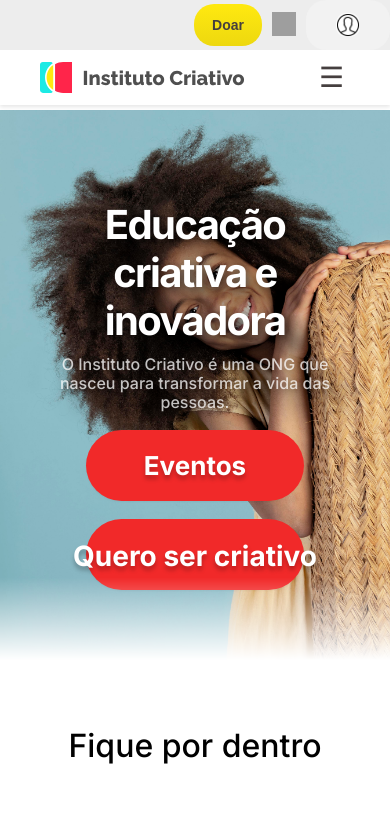
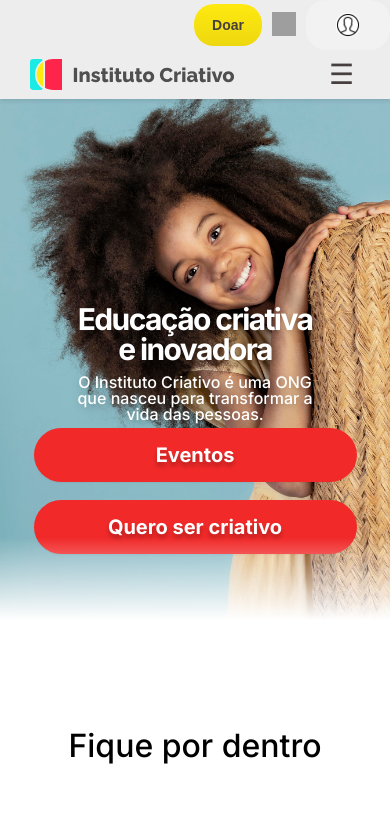
Before and after one commit to ErianeAds/INSTITUTO-CRIATIVO-REACT, a React (Vite) app: page / in a window 390 px wide. Shown: the top 840 px of the page. Built offline with nearby package versions, Linux system fonts and the light colour scheme; grey boxes are pictures that could not be loaded.

Commit message:
Segmentos

```diff
--- a/src/components/Header/Header.css
+++ b/src/components/Header/Header.css
@@ -3,7 +3,7 @@
 /* Base header */
 .header {
   background-color: #ededed;
-  box-shadow: 0 2px 4px rgba(0,0,0,0.1);
+  box-shadow: 0 2px 4px rgba(0, 0, 0, 0.1);
   position: fixed;
   top: 0;
   width: 100%;
@@ -50,7 +50,7 @@
   grid-column: 5 / 8;
 }
 
-.actions .whatsapp img {
+.whatsapp img {
   width: 24px;
   height: 24px;
 }
@@ -75,14 +75,14 @@
 }
 
 .donate-button {
-  background: linear-gradient(180deg, #ffe910 0%, #edd80f 100%);
+  background: red;
+  color: #fff;
+  font-size: 1rem;
+  font-weight: bold;
   border: none;
-  padding: 7px 12px;
-  border-radius: 20px;
-  font-weight: 700;
+  border-radius: 5px;
+  padding: 7px 10px;
   cursor: pointer;
-  color: #453f3f;
-  font-size: 1rem;
 }
 
 /* Menu bar */
@@ -90,8 +90,7 @@
   display: flex;
   justify-content: space-between;
   align-items: center;
-  padding: 10px 40px;
-  background-color: #ffffff;
+  padding: 7px 30px;
 }
 
 
@@ -117,9 +116,10 @@
 }
 
 .nav-items a:hover {
-  color: #19c2bd; /* Azul */
-  font-weight: 800; /* Negrito */
-  text-shadow: 0 0 6px #BBFBF9; /* Sombra azul suave */
+  color: #19c2bd;
+  /* Azul */
+  text-shadow: 0 0 6px #BBFBF9;
+  /* Sombra azul suave */
 }
 
 .nav-items a {
@@ -129,6 +129,9 @@
   text-decoration: none;
   text-align: right;
   transition: color 0.3s, font-weight 0.3s, text-shadow 0.3s;
+
+  display: flex;
+  align-items: center;
 }
 
 /* Mostrar menu quando aberto */
@@ -137,7 +140,7 @@
 }
 
 /* Layout desktop */
-@media (min-width: 768px) {
+@media (min-width: 800px) {
   .hamburger {
     display: none;
   }
@@ -145,8 +148,8 @@
   .nav-items {
     display: flex !important;
     flex-direction: row;
-    justify-content: center;
-    gap: 30px;
+    justify-content: right;
+    gap: 20px;
     padding: 0;
   }
 
@@ -190,6 +193,7 @@
     font-size: 18px;
     padding: 5px 0;
   }
+
   .login-button {
     background: #f2f2f2;
     border: none;
--- a/src/pages/Homepage/style.css
+++ b/src/pages/Homepage/style.css
@@ -3,6 +3,7 @@
   margin-top: 50px;
   text-align: center;
 }
+
 .carrossel-container {
   position: relative;
   overflow: hidden;
@@ -21,6 +22,7 @@
   scroll-snap-type: x mandatory;
   align-items: center;
 }
+
 .seta {
   position: absolute;
   top: 50%;
@@ -30,7 +32,7 @@
   font-size: 32px;
   cursor: pointer;
   padding: 8px 16px;
-  box-shadow: 0 2px 6px rgba(0,0,0,0.2);
+  box-shadow: 0 2px 6px rgba(0, 0, 0, 0.2);
   border-radius: 8px;
   z-index: 1;
 }
@@ -52,12 +54,13 @@
 
 
 }
+
 .Seao .hero-image {
 
   height: 550px;
   overflow: hidden;
   position: relative;
-  top: 90px;
+  top: 50px;
   width: 100%;
 
   margin: 0 auto;
@@ -80,18 +83,21 @@
 }
 
 .Seao .page-title {
-  align-items:center;
-  align-self:center;
+  align-items: center;
+  align-self: center;
   display: flex;
   flex: 0 0 auto;
   flex-direction: column;
   gap: 24px;
   position: relative;
   width: 80%;
-  color: white; /* ou qualquer cor que desejar */
-  font-size: 3rem; /* ajuste conforme necessário */
-  text-shadow: 16px 16px 24px rgba(0, 0, 0, 0.7); /* sombra preta */
-  filter: drop-shadow(2px 2px 5px rgba(0, 0, 0, 0.7));
+  color: white;
+  /* ou qualquer cor que desejar */
+  font-size: 3rem;
+  /* ajuste conforme necessário */
+  text-shadow: 16px 16px 24px rgba(0, 0, 0, 0.3);
+  /* sombra preta */
+  filter: drop-shadow(2px 2px 5px rgba(0, 0, 0, 0.3));
   margin: 10%;
 }
 
@@ -105,14 +111,12 @@
   line-height: normal;
   margin-top: -19.00px;
   position: relative;
-  text-align: center;
   line-height: 1.2;
-  text-shadow: #949494;
 }
 
-.Seao .p {
+.Seao p {
   align-self: stretch;
-  color: #ffffffbf;
+  color: #ffffff;
   font-family: "Inter", Helvetica;
   font-size: 26px;
   letter-spacing: 0;
@@ -131,6 +135,7 @@
   width: 80%;
   gap: 20px;
   margin-top: 40px;
+  /*margin-top: 130px;*/
 }
 
 .Seao .button-2 {
@@ -142,9 +147,11 @@
   box-sizing: border-box;
   display: inline-flex;
   gap: 8px;
-  height: 71px;
+  /*height: 71px;*/
   justify-content: center;
-  padding: 20px 32px;
+  /*padding: 20px 32px;*/
+  padding: 15px 20px;
+
   position: center;
   cursor: pointer;
 
@@ -153,9 +160,10 @@
 .Seao .text-wrapper-9 {
   color: #ffffff;
   font-family: "Inter", Helvetica;
-  font-size: 26px;
+  /*font-size: 26px;*/
+  font-size: 20px;
   font-weight: 700;
-  height: 31px;
+  /*height: 31px;*/
   letter-spacing: 0;
   line-height: normal;
   margin-top: 0;
@@ -174,18 +182,20 @@
   box-shadow: var(--button-shadow);
   display: inline-flex;
   gap: 8px;
-  height: 71px;
+  /*height: 71px;*/
   justify-content: center;
   padding: 20px 32px;
+  padding: 15px 20px;
   position: relative;
 }
 
 .Seao .text-wrapper-10 {
   color: #ffffff;
   font-family: "Inter", Helvetica;
-  font-size: 28px;
+  /*font-size: 28px;*/
+  font-size: 20px;
   font-weight: 700;
-  height: 31px;
+  /*height: 31px;*/
   letter-spacing: 0;
   line-height: normal;
   margin-top: 0;
@@ -205,20 +215,23 @@
 
 .card-evento img {
   width: 100%;
-  height: 250px; /* Altura fixa retangular */
+  height: 250px;
+  /* Altura fixa retangular */
   object-fit: cover;
   transition: transform 0.3s ease;
-  border-radius: 0; /* Remove cantos arredondados */
+  border-radius: 0;
+  /* Remove cantos arredondados */
 }
 
 .card-evento:hover img {
-  transform: scale(1.05); /* Zoom suave */
+  transform: scale(1.05);
+  /* Zoom suave */
 }
 
 .card-evento {
   width: 220px;
   background-color: #fff;
-  box-shadow: 0 2px 4px rgba(0,0,0,0.1);
+  box-shadow: 0 2px 4px rgba(0, 0, 0, 0.1);
   overflow: hidden;
   flex-shrink: 0;
   text-align: left;
@@ -243,28 +256,26 @@
 
 
 @media (max-width: 768px) {
-
-.Seao .button-2, .Seao .button-3 {
-  width: 70%; /* Faz os botões ocuparem 100% da largura */
-  padding: 8px 0; /* Ajusta o preenchimento */
-
-}
-
   /* Ajustes para a página de título */
   .Seao .page-title {
-  font-size: 24px;  /* Reduz o tamanho da fonte */
-  text-align: center;  /* Centraliza o texto */
-  gap: 10px;  /* Diminui o espaçamento entre os itens */
+    font-size: 24px;
+    /* Reduz o tamanho da fonte */
+    text-align: center;
+    /* Centraliza o texto */
+    gap: 10px;
+    /* Diminui o espaçamento entre os itens */
   }
 
   /* Ajusta o carrossel de eventos */
   .carrossel-container {
-  max-width: 100%; /* Ajusta o carrossel para a largura da tela */
+    max-width: 100%;
+    /* Ajusta o carrossel para a largura da tela */
     padding: 0 10px;
   }
 
   .carrossel {
-  flex-direction:row; /* Organiza os itens do carrossel em coluna */
+    flex-direction: row;
+    /* Organiza os itens do carrossel em coluna */
     gap: 15px;
   }
 
@@ -274,10 +285,14 @@
 
   /* Ajustes para a classe hero-image */
   .Seao .hero-image {
-  width: 100%;  /* Ajusta a largura para 100% */
-  height: 100; /* Ajusta a altura para ser automática, mantendo a proporção */
-  margin-top: 20px; /* Adiciona margem no topo */
+    width: 100%;
+    /* Ajusta a largura para 100% */
+    height: 100;
+    /* Ajusta a altura para ser automática, mantendo a proporção */
+    margin-top: 20px;
+    /* Adiciona margem no topo */
     background-size: cover;
+    position: relative;
   }
 
   .Seao .copy {
@@ -287,46 +302,69 @@
     gap: 40px;
 
     position: absolute;
-  top: 75px;
+    /*top: 75px;*/
+    top: 110px;
     width: 100%;
     max-width: 844px;
-  margin: 0 auto;
+    margin: 0px auto;
+
 
   }
 
   /* Ajustes de espaçamento dentro do copy */
 
   .Seao .copy {
-  width: 90%;  /* Largura reduzida */
-  margin: auto;  /* Centraliza o conteúdo */
+    width: 90%;
+    /* Largura reduzida */
+    margin: 115px  auto ;
+    /* Centraliza o conteúdo */
+    position: relative;
+
   }
 
   /* Ajustes para o texto-wrapper-8 */
   .Seao .text-wrapper-8 {
-  font-size: 40px; /* Diminui o tamanho da fonte */
-  line-height: 1.2; /* Ajusta o espaçamento entre as linhas */
+    font-size: 30px;
+    /* Diminui o tamanho da fonte */
+    /*line-height: 1.2;*/
+    line-height: 1.0;
+    /* Ajusta o espaçamento entre as linhas */
+    text-shadow: none;
   }
 
   /* Ajustes para o parágrafo */
   .Seao .p {
-  font-size: 16px;  /* Ajusta o tamanho da fonte */
-  text-align: center; /* Centraliza o texto */
-  line-height: 1.2; /* Ajusta o espaçamento entre as linhas */
+    font-size: 16px;
+    /* Ajusta o tamanho da fonte */
+    text-align: center;
+    /* Centraliza o texto */
+    /*line-height: 1.2;*/
+    line-height: 1.0;
+
+    /* Ajusta o espaçamento entre as linhas */
   }
+
   /* Ajustes para o container de botões */
   .Seao .button-container {
-  flex-direction: column; /* Coloca os botões em coluna */
-  gap: 18px;  /* Adiciona espaçamento entre os botões */
+    flex-direction: column;
+    /* Coloca os botões em coluna */
+    gap: 18px;
+    /* Adiciona espaçamento entre os botões */
+    position: relative;
   }
 
   .card-evento {
-  width: 20%; /* Faz o card ocupar 100% da largura */
-  height: auto; /* Ajusta a altura automaticamente */
+    width: 20%;
+    /* Faz o card ocupar 100% da largura */
+    height: auto;
+    /* Ajusta a altura automaticamente */
   }
 
 
-.nome-evento, .info-evento {
-  font-size: 14px; /* Ajusta o tamanho da fonte para um valor menor */
+  .nome-evento,
+  .info-evento {
+    font-size: 14px;
+    /* Ajusta o tamanho da fonte para um valor menor */
   }
 
 }
--- a/src/pages/Sobre/style.css
+++ b/src/pages/Sobre/style.css
@@ -11,7 +11,7 @@
 }
 
 .Titulo-pagina {
-    font-family: "Inter", Helvetica, sans-serif;
+    font-family: "Segoe UI", sans-serif;
     font-size: 32px;
     color: #4F4F4F;
     margin-top: 40px;
```
Also changed, not shown: src/pages/Segmento/Segmento.jsx (+19 -43 lines), src/pages/Segmento/style.css (+86 -60 lines). Lines whose indentation alone changed are shown as unchanged.
